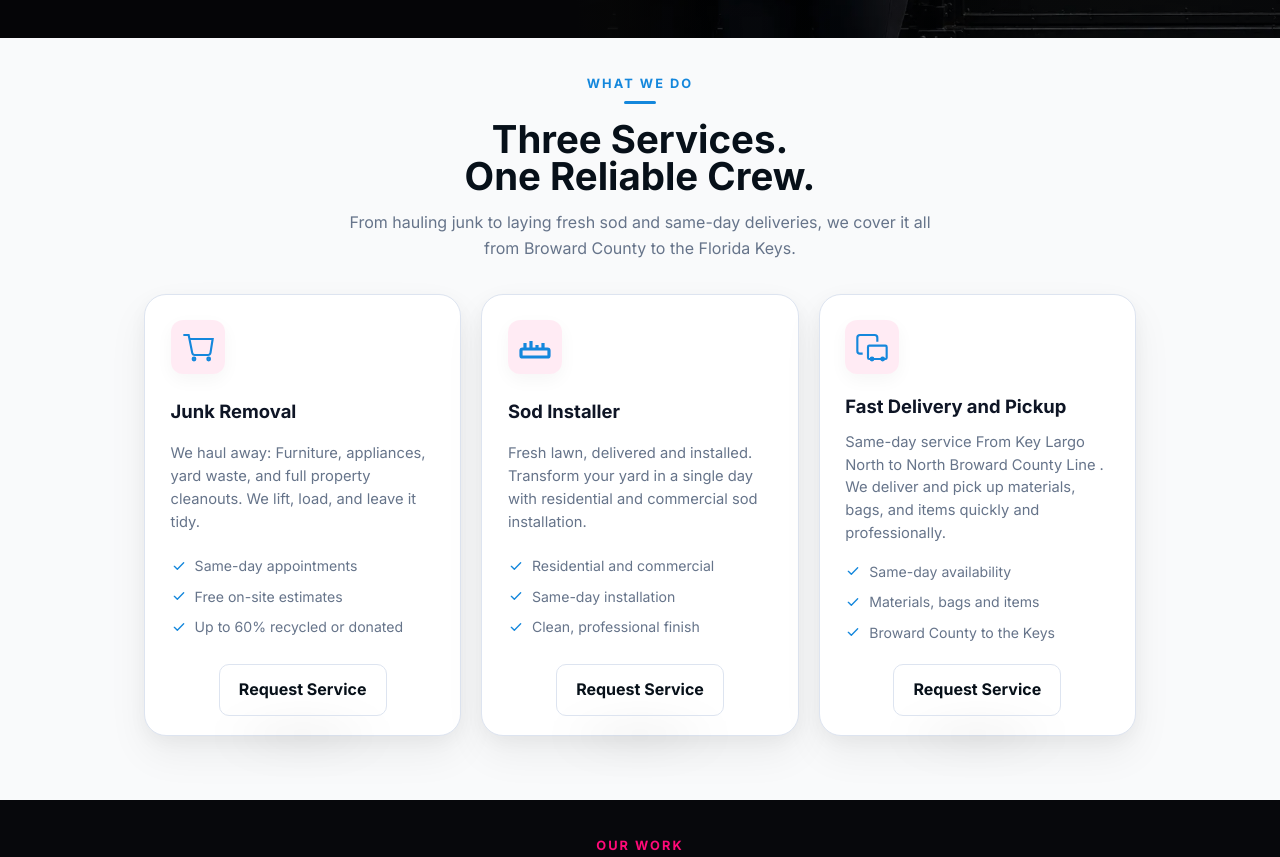
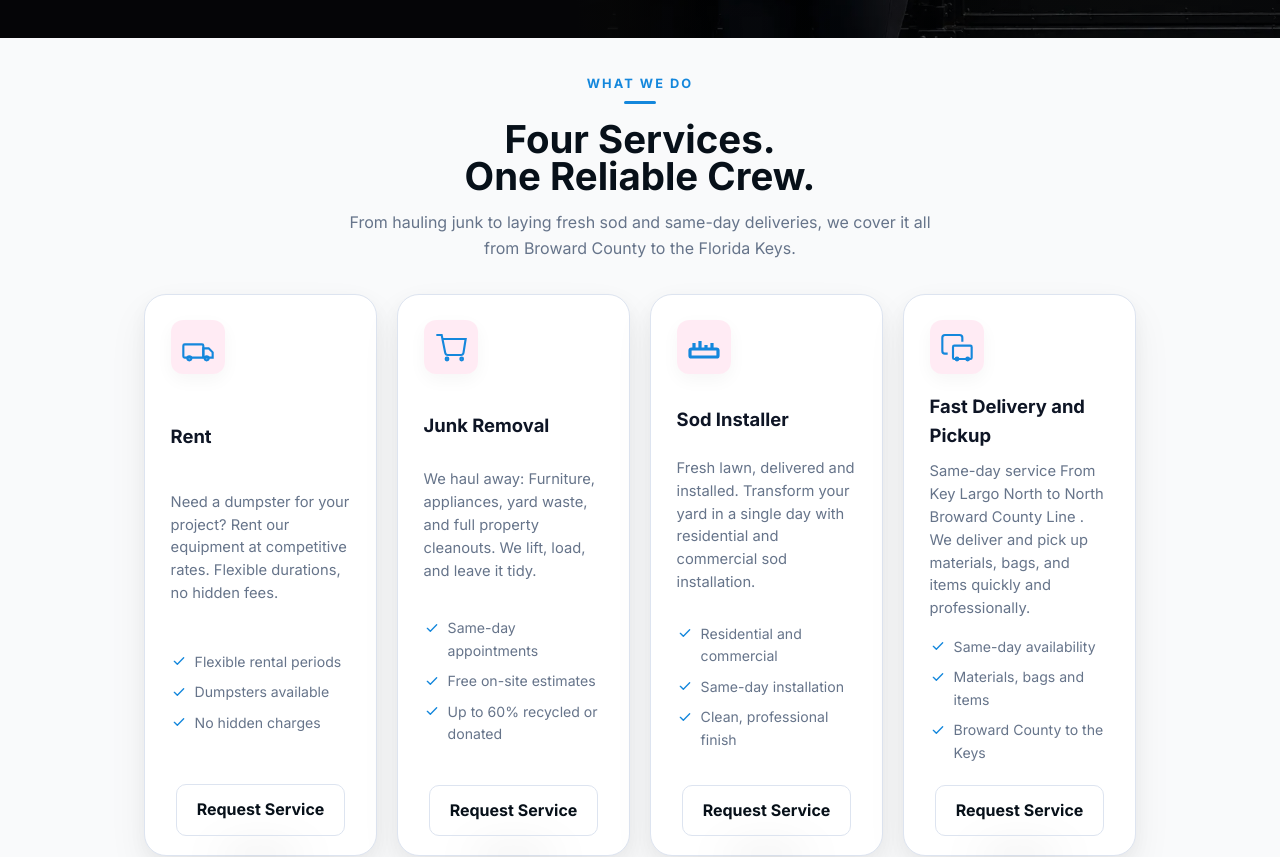
Before and after one commit to rogiegabotero-cyber/AMG-JUNK-REMOVAL, a React (Vite) app: page / in a window 1280 px wide. Shown: the part 780-1637 px from the top of the page. Built offline with nearby package versions, Linux system fonts and the light colour scheme.

Commit message:
rent, trailer and service area

```diff
--- a/src/data/siteContent.js
+++ b/src/data/siteContent.js
@@ -5,21 +5,9 @@ export const languageOptions = [
 ]
 
 const sharedAreas = [
-  'Fort Lauderdale',
-  'Hollywood',
-  'Pembroke Pines',
-  'Miramar',
-  'Coral Springs',
-  'Plantation',
-  'Davie',
-  'Pompano Beach',
-  'Weston',
-  'Miami',
-  'Homestead',
-  'Key Largo',
-  'Islamorada',
-  'Marathon',
-  'Key West',
+  'Miami-Dade County',
+  'Broward County',
+  'Upper Keys',
 ]
 
 const sharedWorkItems = [
@@ -79,11 +67,20 @@ export const contentByLanguage = {
     sections: {
       services: {
         tag: 'What We Do',
-        titleLines: ['Three Services.', 'One Reliable Crew.'],
+        titleLines: ['Four Services.', 'One Reliable Crew.'],
         description:
           'From hauling junk to laying fresh sod and same-day deliveries, we cover it all from Broward County to the Florida Keys.',
         cta: 'Request Service',
         items: [
+          {
+            title: 'Rent',
+            subtitle: 'Need a dumpster for your project?',
+            description:
+              'Rent our equipment at competitive rates. Flexible durations, no hidden fees.',
+            bullets: ['Flexible rental periods', 'Dumpsters available', 'No hidden charges'],
+            accent: 'service-card rent',
+            icon: 'truck',
+          },
           {
             title: 'Junk Removal',
             subtitle: 'We haul away:',
@@ -152,7 +149,7 @@ export const contentByLanguage = {
         description:
           'We remove junk faster, cleaner, and more responsibly than anyone else in South Florida.',
         truckPanel: {
-          specsLabel: 'King-Size Truck Specs',
+          specsLabel: 'Large-Size Trailer Specs',
           specs: [
             { value: '15', unit: 'Cubic\u00a0Yards' },
             { value: '14 ft', unit: 'Length' },
@@ -183,19 +180,19 @@ export const contentByLanguage = {
             icon: 'dollar',
           },
           {
-            title: 'King-Size Trucks',
-            description: 'Our trucks are 20% bigger than the competition for fewer trips and faster jobs.',
+            title: 'Large-Size Trailers',
+            description: 'Large-size trailers for fewer trips and faster jobs.',
             icon: 'truck',
           },
         ],
       },
       areas: {
         tag: 'Service Area',
-        title: 'Serving Broward County to the Florida Keys',
+        title: 'Serving Miami-Dade, Broward & the Upper Keys',
         description:
-          'Proudly providing professional junk removal from Broward County to the Florida Keys.\nCan\'t find your city? Call us — we likely serve your area too.',
-        locationTitle: 'South Florida',
-        locationSub: 'Broward County to the Keys',
+          'Proudly serving Miami-Dade County, Broward County, and the Upper Keys. Can\'t find your city? Call us, we likely serve your area too.',
+        locationTitle: 'Miami-Dade, Broward & Upper Keys',
+        locationSub: 'South Florida',
         callout: "Don't see your city? We likely serve your area.",
         calloutCta: 'Call (305) 713-4647',
         items: sharedAreas,
@@ -319,11 +316,20 @@ export const contentByLanguage = {
     sections: {
       services: {
         tag: 'Lo Que Hacemos',
-        titleLines: ['Tres Servicios.', 'Un Equipo Confiable.'],
+        titleLines: ['Cuatro Servicios.', 'Un Equipo Confiable.'],
         description:
           'Desde retirar basura hasta instalar cesped fresco y entregas el mismo dia, cubrimos todo desde el Condado de Broward hasta los Cayos de Florida.',
         cta: 'Solicitar Servicio',
         items: [
+          {
+            title: 'Renta',
+            subtitle: 'Necesitas un contenedor para tu proyecto?',
+            description:
+              'Renta nuestro equipo a precios competitivos. Tiempos flexibles, sin cargos ocultos.',
+            bullets: ['Periodos flexibles', 'Contenedores disponibles', 'Sin cargos ocultos'],
+            accent: 'service-card rent',
+            icon: 'truck',
+          },
           {
             title: 'Remocion de Basura',
             subtitle: 'Nos llevamos lo pesado.',
@@ -395,7 +401,7 @@ export const contentByLanguage = {
         description:
           'Retiramos basura mas rapido, mas limpio y con mas responsabilidad que cualquier otro en el Sur de Florida.',
         truckPanel: {
-          specsLabel: 'Especificaciones del Camion',
+          specsLabel: 'Especificaciones del Remolque',
           specs: [
             { value: '15', unit: 'Yardas Cubicas' },
             { value: '14 ft', unit: 'Largo' },
@@ -426,19 +432,19 @@ export const contentByLanguage = {
             icon: 'dollar',
           },
           {
-            title: 'Camiones Mas Grandes',
-            description: 'Nuestros camiones son 20% mas grandes que los de la competencia para menos viajes y mas rapidez.',
+            title: 'Remolques de Gran Tamano',
+            description: 'Remolques de gran tamano para menos viajes y trabajos mas rapidos.',
             icon: 'truck',
           },
         ],
       },
       areas: {
         tag: 'Zona de Servicio',
-        title: 'Sirviendo Desde Broward Hasta los Cayos de Florida',
+        title: 'Sirviendo Miami-Dade, Broward y los Cayos del Norte',
         description:
-          'Ofrecemos remocion de basura profesional desde el Condado de Broward hasta los Cayos de Florida.\n¿No encuentras tu ciudad? Llamanos — probablemente servimos tu area.',
-        locationTitle: 'Sur de Florida',
-        locationSub: 'Broward hasta los Cayos',
+          'Servimos con orgullo el Condado Miami-Dade, el Condado Broward y los Cayos del Norte. ¿No encuentras tu ciudad? Llamanos — probablemente servimos tu area.',
+        locationTitle: 'Miami-Dade, Broward y Cayos del Norte',
+        locationSub: 'Sur de Florida',
         callout: '¿No ves tu ciudad? Es probable que sirvamos tu area.',
         calloutCta: 'Llamar (305) 713-4647',
         items: sharedAreas,
@@ -562,11 +568,20 @@ export const contentByLanguage = {
     sections: {
       services: {
         tag: 'Sa Nou Fè',
-        titleLines: ['Twa Sèvis.', 'Yon Ekip Ou Ka Konte Sou Li.'],
+        titleLines: ['Kat Sèvis.', 'Yon Ekip Ou Ka Konte Sou Li.'],
         description:
           'Soti nan retire fatra rive nan mete gazon fre ak livrezon menm jou, nou kouvri tout soti Konte Broward rive nan Florida Keys.',
         cta: 'Mande Sèvis',
         items: [
+          {
+            title: 'Lwe',
+            subtitle: 'Ou bezwen yon bwat pou pwojè ou a?',
+            description:
+              'Lwe ekipman nou yo ak bon pri. Tan fleksib, san frè kache.',
+            bullets: ['Peryòd fleksib', 'Bwat disponib', 'Pa gen frè kache'],
+            accent: 'service-card rent',
+            icon: 'truck',
+          },
           {
             title: 'Retire Fatra',
             subtitle: 'Nou pote ale bagay ki lou yo.',
@@ -638,7 +653,7 @@ export const contentByLanguage = {
         description:
           'Nou retire fatra pi vit, pi pwòp, epi ak plis responsablite pase nenpòt lòt moun nan Sid Florid.',
         truckPanel: {
-          specsLabel: 'Espesifikasyon Gwo Kamyon',
+          specsLabel: 'Espesifikasyon Gwo Remòk',
           specs: [
             { value: '15', unit: 'Yad Kib' },
             { value: '14 ft', unit: 'Longè' },
@@ -669,19 +684,19 @@ export const contentByLanguage = {
             icon: 'dollar',
           },
           {
-            title: 'Gwo Kamyon',
-            description: 'Kamyon nou yo 20% pi gwo pase konpetisyon an pou mwens vwayaj ak travay pi rapid.',
+            title: 'Gwo Remòk',
+            description: 'Gwo remòk pou mwens vwayaj ak travay pi rapid.',
             icon: 'truck',
           },
         ],
       },
       areas: {
         tag: 'Zòn Sèvis',
-        title: 'N ap Sèvi Soti Broward Rive nan Florida Keys',
+        title: 'N ap Sèvi Miami-Dade, Broward ak Anlè Keys yo',
         description:
-          'Nou ofri sèvis retire fatra pwofesyonèl soti Konte Broward rive nan Florida Keys.\nPa wè vil ou? Rele nou — nou sèvi zòn ou tou.',
-        locationTitle: 'Sid Florid',
-        locationSub: 'Broward rive nan Keys',
+          'Nou sèvi Konte Miami-Dade, Konte Broward ak Anlè Keys yo ak fyète. Pa wè vil ou? Rele nou — nou sèvi zòn ou tou.',
+        locationTitle: 'Miami-Dade, Broward ak Anlè Keys',
+        locationSub: 'Sid Florid',
         callout: 'Pa wè vil ou? Nou sèvi zòn ou tou.',
         calloutCta: 'Rele (305) 713-4647',
         items: sharedAreas,
--- a/src/styles/homepage.css
+++ b/src/styles/homepage.css
@@ -847,7 +847,7 @@ a {
 
 .service-grid {
   display: grid;
-  grid-template-columns: repeat(3, minmax(0, 1fr));
+  grid-template-columns: repeat(4, minmax(0, 1fr));
   gap: 1.25rem;
 }
 
@@ -1608,15 +1608,15 @@ a {
 .area-pill {
   display: flex;
   align-items: center;
-  gap: 0.5rem;
-  min-height: 44px;
-  padding: 0.5rem 1rem;
+  gap: 0.6rem;
+  min-height: 56px;
+  padding: 0.75rem 1.5rem;
   background: var(--surface);
   border: 1px solid var(--border);
-  border-radius: 12px;
+  border-radius: 14px;
   color: var(--text);
-  font-size: 0.98rem;
-  font-weight: 500;
+  font-size: 1.1rem;
+  font-weight: 700;
   transition: border-color 0.2s ease, transform 0.2s ease, box-shadow 0.2s ease;
 }
 
```
